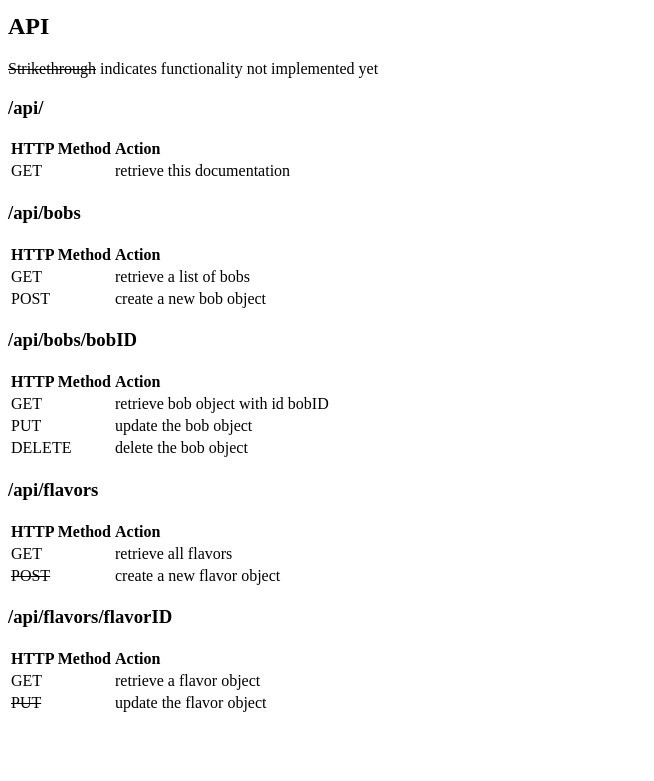
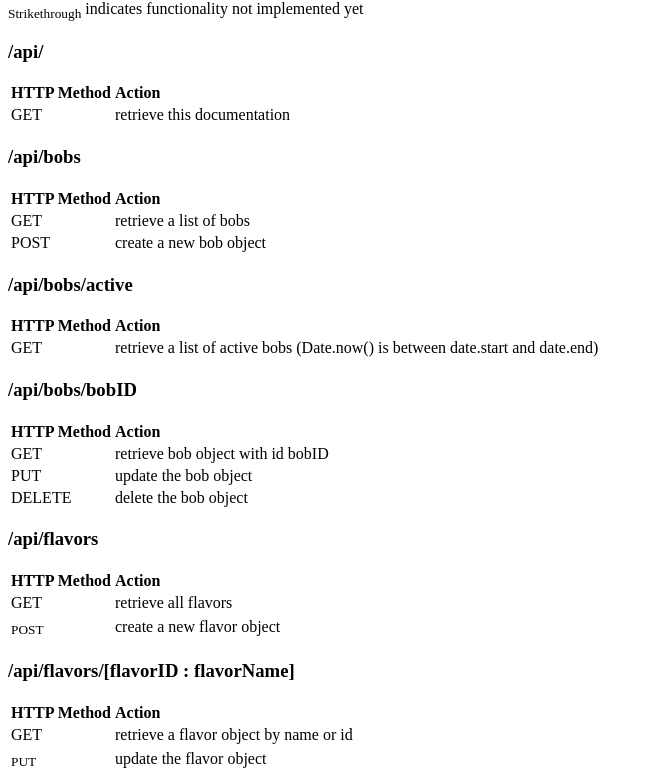
Before and after one commit to olinlibrary/futureboard, a website: page templates/api.html in a window 1280 px wide. Shown: the part 67-848 px from the top of the page, without its empty margins (0-654 px from the left). Before the commit the page ends 800 px from the top, so only its background shows below. Drawn offline with Linux system fonts and the light colour scheme.

Commit message:
Updated api.html to reflect updates

```diff
--- a/templates/api.html
+++ b/templates/api.html
@@ -6,9 +6,8 @@
   <title>Forward Board</title>
 </head>
 <body>
-  <h1 id="futureboard">FUTUREboard</h1>
 <h2 id="api">API</h2>
-  <p><s>Strikethrough</s> indicates functionality not implemented yet</p>
+<p><sub>Strikethrough</sub> indicates functionality not implemented yet</p>
 <h3 id="api-1">/api/</h3>
 <table>
   <thead>
@@ -40,6 +39,21 @@
     <tr class="even">
       <td align="left">POST</td>
       <td align="left">create a new bob object</td>
+    </tr>
+  </tbody>
+</table>
+<h3 id="apibobsactive">/api/bobs/active</h3>
+<table>
+  <thead>
+    <tr class="header">
+      <th align="left">HTTP Method</th>
+      <th align="left">Action</th>
+    </tr>
+  </thead>
+  <tbody>
+    <tr class="odd">
+      <td align="left">GET</td>
+      <td align="left">retrieve a list of active bobs (Date.now() is between date.start and date.end)</td>
     </tr>
   </tbody>
 </table>
@@ -80,12 +94,12 @@
       <td align="left">retrieve all flavors</td>
     </tr>
     <tr class="even">
-        <td align="left"><s>POST</s></td>
+      <td align="left"><sub>POST</sub></td>
       <td align="left">create a new flavor object</td>
     </tr>
   </tbody>
 </table>
-  <h3 id="apiflavorsflavorid">/api/flavors/flavorID</h3>
+<h3 id="apiflavorsflavorid-flavorname">/api/flavors/[flavorID : flavorName]</h3>
 <table>
   <thead>
     <tr class="header">
@@ -96,14 +110,13 @@
   <tbody>
     <tr class="odd">
       <td align="left">GET</td>
-        <td align="left">retrieve a flavor object</td>
+      <td align="left">retrieve a flavor object by name or id</td>
     </tr>
     <tr class="even">
-        <td align="left"><s>PUT</s></td>
+      <td align="left"><sub>PUT</sub></td>
       <td align="left">update the flavor object</td>
     </tr>
   </tbody>
 </table>
 </body>
-
 </html>
```
Lines whose indentation alone changed are shown as unchanged.
